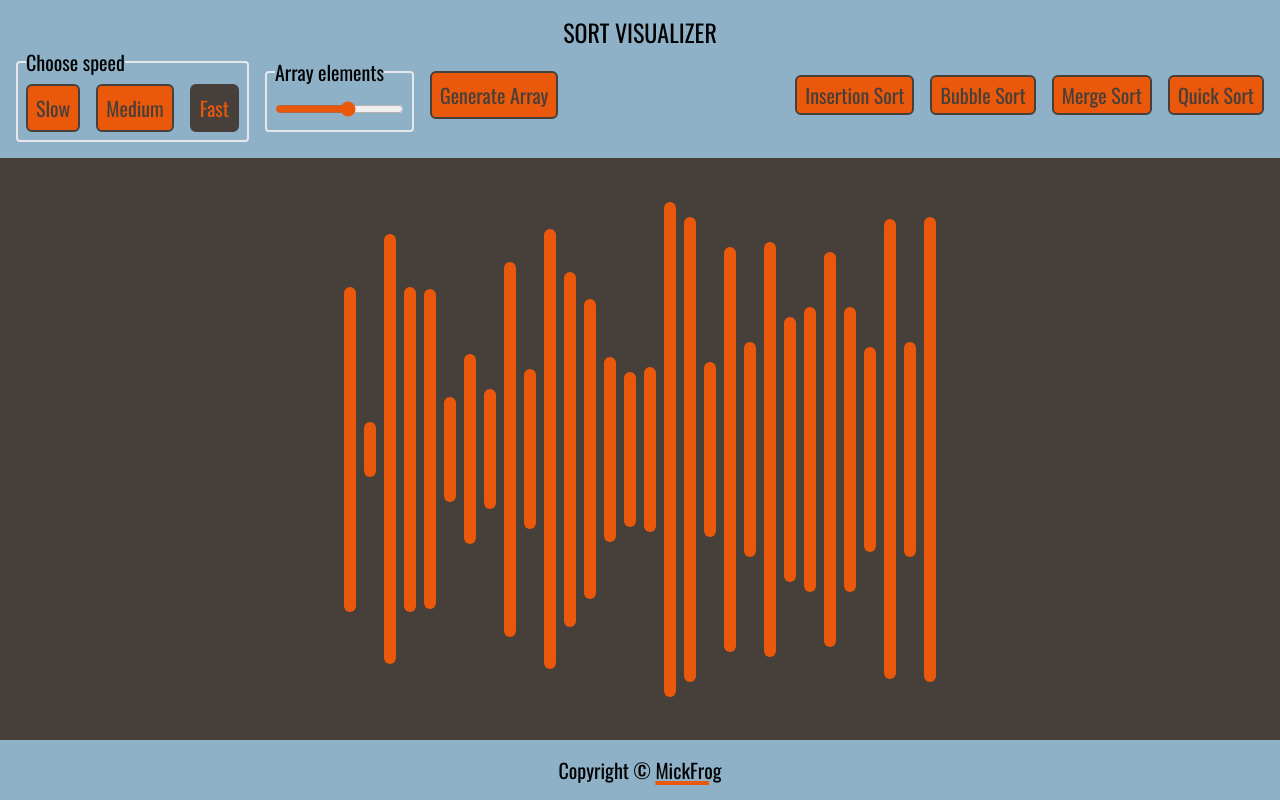
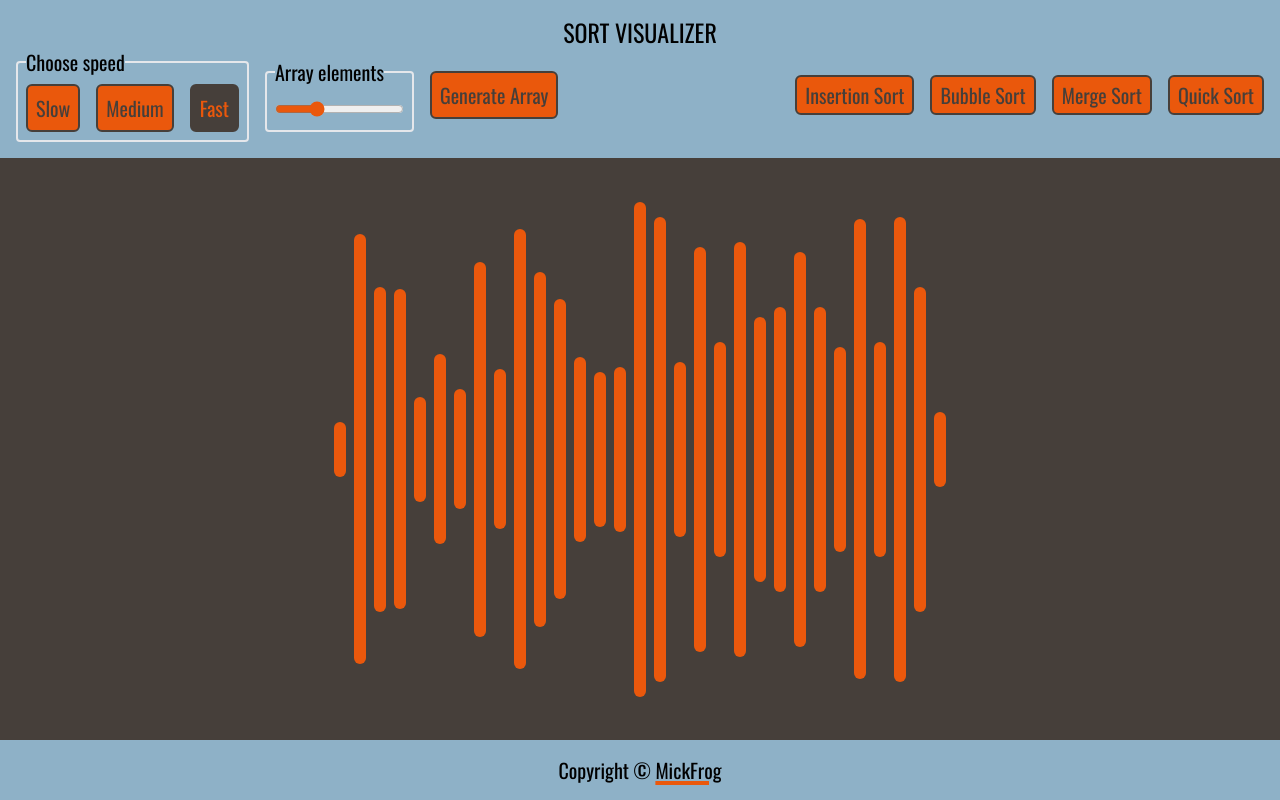
Before and after one commit to MickFrog/sort-visualizer, a React (Create React App) app: page / in a window 1280 px wide. Built offline with nearby package versions, Linux system fonts and the light colour scheme.

Commit message:
fix change of array on slider value change

```diff
--- a/src/App.js
+++ b/src/App.js
@@ -14,30 +14,21 @@ import {
 
 function App() {
   const [currArr, setCurrArr] = useState([]);
-  const [arrayLength, setArrayLength] = useState(30);
   const barsArrayRef = useRef(null);
-
-  useEffect(() => {
-    //create array on mount
-    randomizeArray();
-    // eslint-disable-next-line react-hooks/exhaustive-deps
-  }, []);
 
   useEffect(() => {
     //load up bar divs every time currArr changes.
     loadDivs(barsArrayRef.current?.children);
   }, [currArr]);
 
-  const randomizeArray = (newLength = arrayLength) => {
-    setArrayLength(newLength);
-
+  const randomizeArray = (newLength = currArr.length) => {
     //generate an array of numbers less than 100
     let tmpArr = [];
-    for (let i = 0; i < arrayLength; i++) {
+    for (let i = 0; i < newLength; i++) {
       tmpArr.push(Math.floor(Math.random() * (100 - 10 + 1)) + 10);
     }
 
-    setCurrArr(tmpArr);
+    setCurrArr([...tmpArr]);
   };
 
   const handleChangeSpeed = (newSpeed) => {
--- a/src/components/MyHeader.js
+++ b/src/components/MyHeader.js
@@ -1,8 +1,15 @@
-import { useRef } from "react";
+import { useEffect, useRef, useState } from "react";
 
 const MyHeader = (props) => {
   const { bubble, insertion, merge, quick, randomize, changeSpeed } = props;
   const speedContainerRef = useRef(null);
+  const [slideValue, setSlideValue] = useState(31);
+
+  useEffect(() => {
+    randomize(slideValue);
+
+    // eslint-disable-next-line react-hooks/exhaustive-deps
+  }, [slideValue]);
 
   const handleBubble = () => {
     bubble();
@@ -22,11 +29,6 @@ const MyHeader = (props) => {
 
   const handleRandomize = () => {
     randomize();
-  };
-
-  const handleNewLength = (num) => {
-    //create another array of given length
-    randomize(num);
   };
 
   const handleSpeedChange = (e) => {
@@ -79,7 +81,8 @@ const MyHeader = (props) => {
               type="range"
               min="10"
               max="80"
-              onChange={(e) => handleNewLength(e.target.value)}
+              value={slideValue}
+              onChange={(e) => setSlideValue(e.target.value)}
             />
           </fieldset>
 
```
